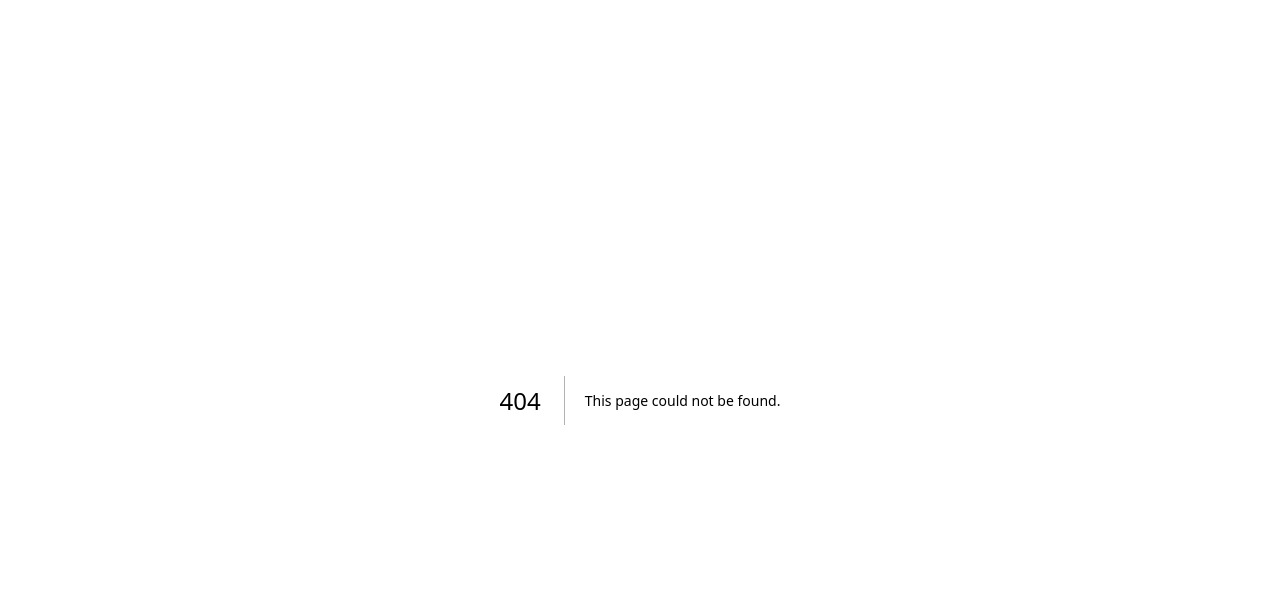
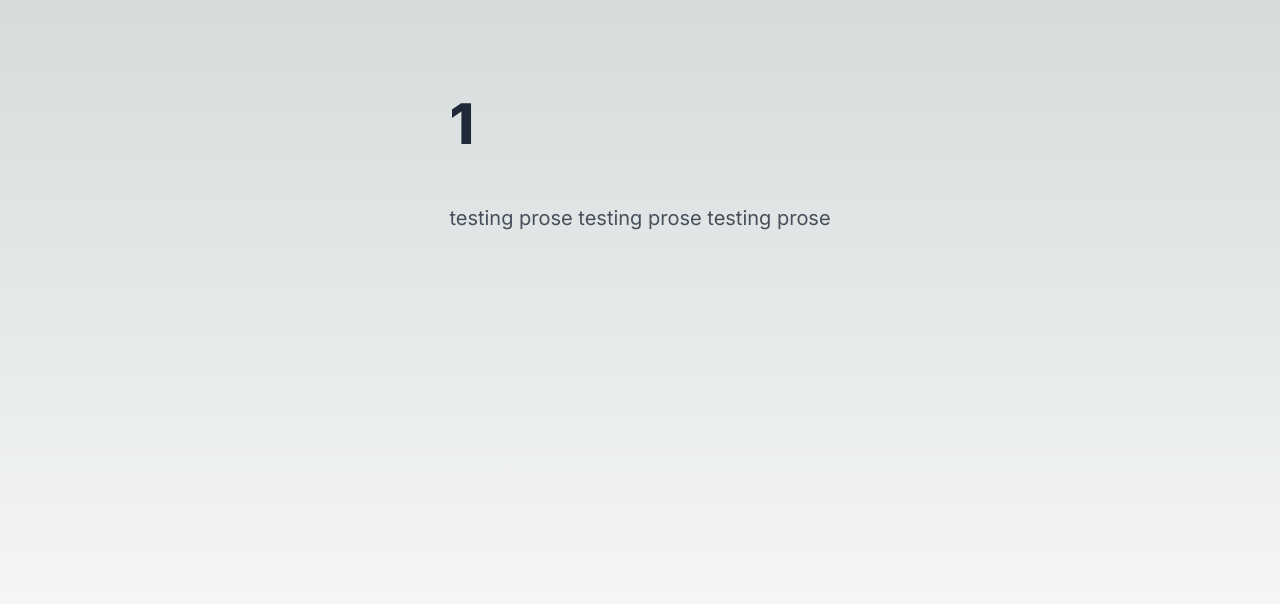
Before and after one commit to nilshansson/final-project-salt, a Next.js app: page /content/1 in a window 1280 px wide. Before the commit this address had no page. Shown: the top 604 px of the page. Built offline with nearby package versions, Linux system fonts and the light colour scheme.

Commit message:
typography and daisyui
Co-authored-by: nilshansson <nilsmenghansson@gmail.com>

```diff
--- /dev/null
+++ b/src/app/content/[id]/page.tsx
@@ -0,0 +1,10 @@
+export default function content({ params }: { params: { id: string } }){
+  return (
+    <main className="flex min-h-screen flex-col items-center justify-between p-24">
+    <article className="prose lg:prose-xl">
+      <h1>{params.id}</h1>
+      <p>testing prose testing prose testing prose</p>
+    </article>
+    </main>
+  );
+}
--- a/tailwind.config.ts
+++ b/tailwind.config.ts
@@ -15,6 +15,6 @@ const config: Config = {
       },
     },
   },
-  plugins: [],
+  plugins: [require("@tailwindcss/typography"), require("daisyui")],
 };
 export default config;
```
Also changed, not shown: package.json (+7 -5 lines), plan.txt, 1 other file (tests, documents, lock files or other folders).
